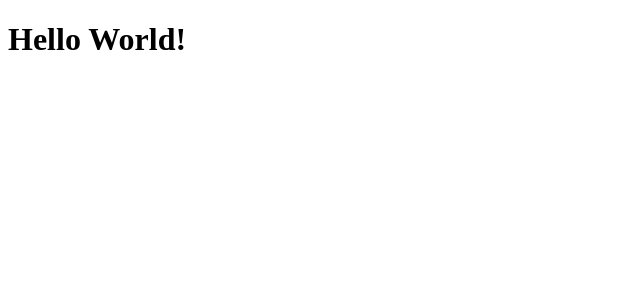
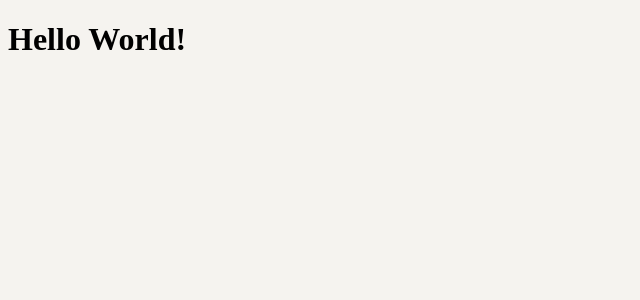
Before and after one commit to mrmiffmiff/cv-generator, a React (Vite) app: page / in a window 1280 px wide. Shown: the top 300 px of the page, without its empty margins (0-640 px from the left). Built offline with nearby package versions, Linux system fonts and the light colour scheme; the HTML template or start-up script is replaced by a standard one.

Commit message:
background color

```diff
--- a/src/index.css
+++ b/src/index.css
@@ -1 +1,4 @@
-/* When project begins we want only CSS to be from normalizer. */
+:root {
+    background-color: #f5f3ef;
+    /* General background color off-white so that CV area is distinguishable */
+}
```
